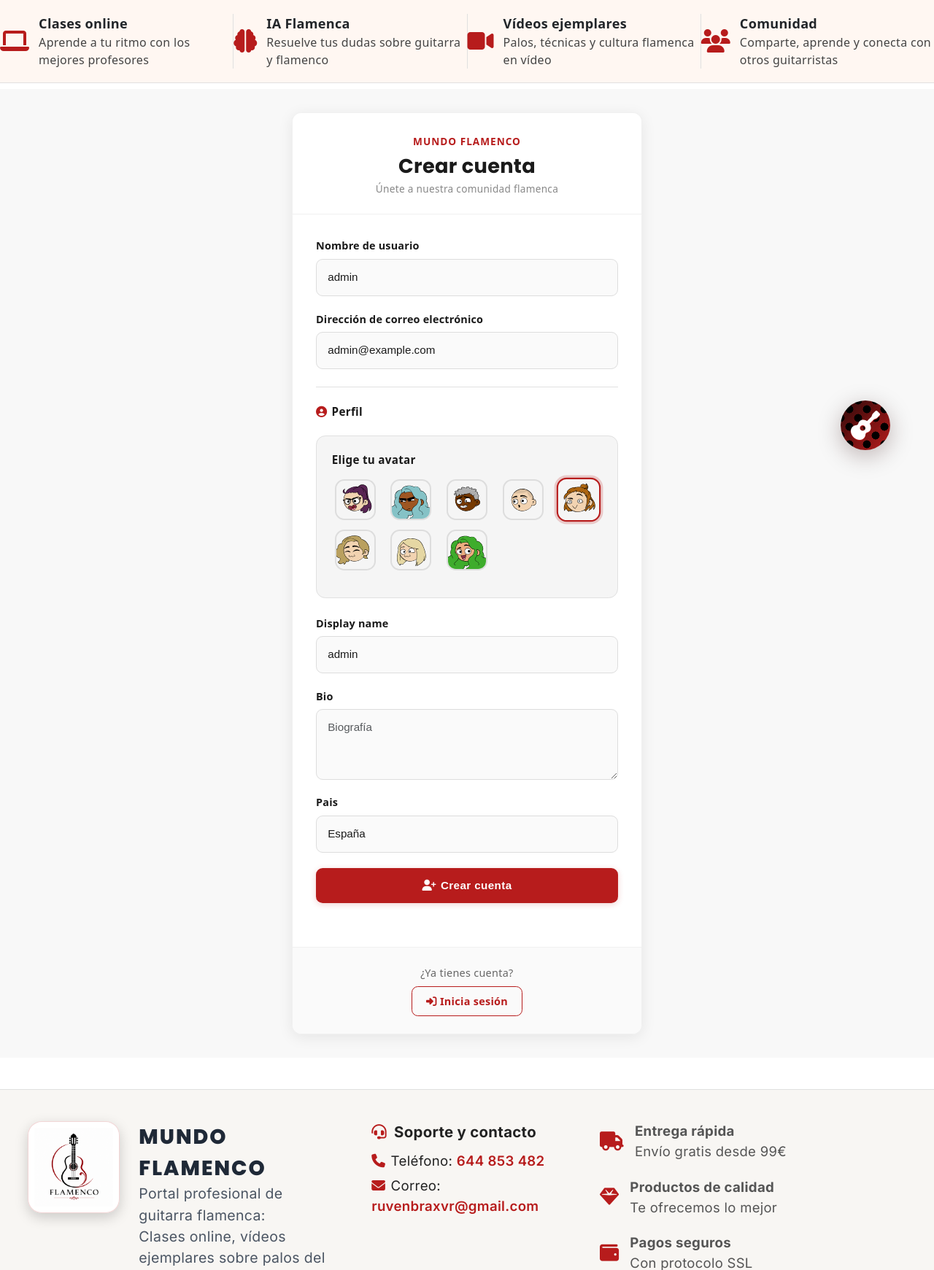
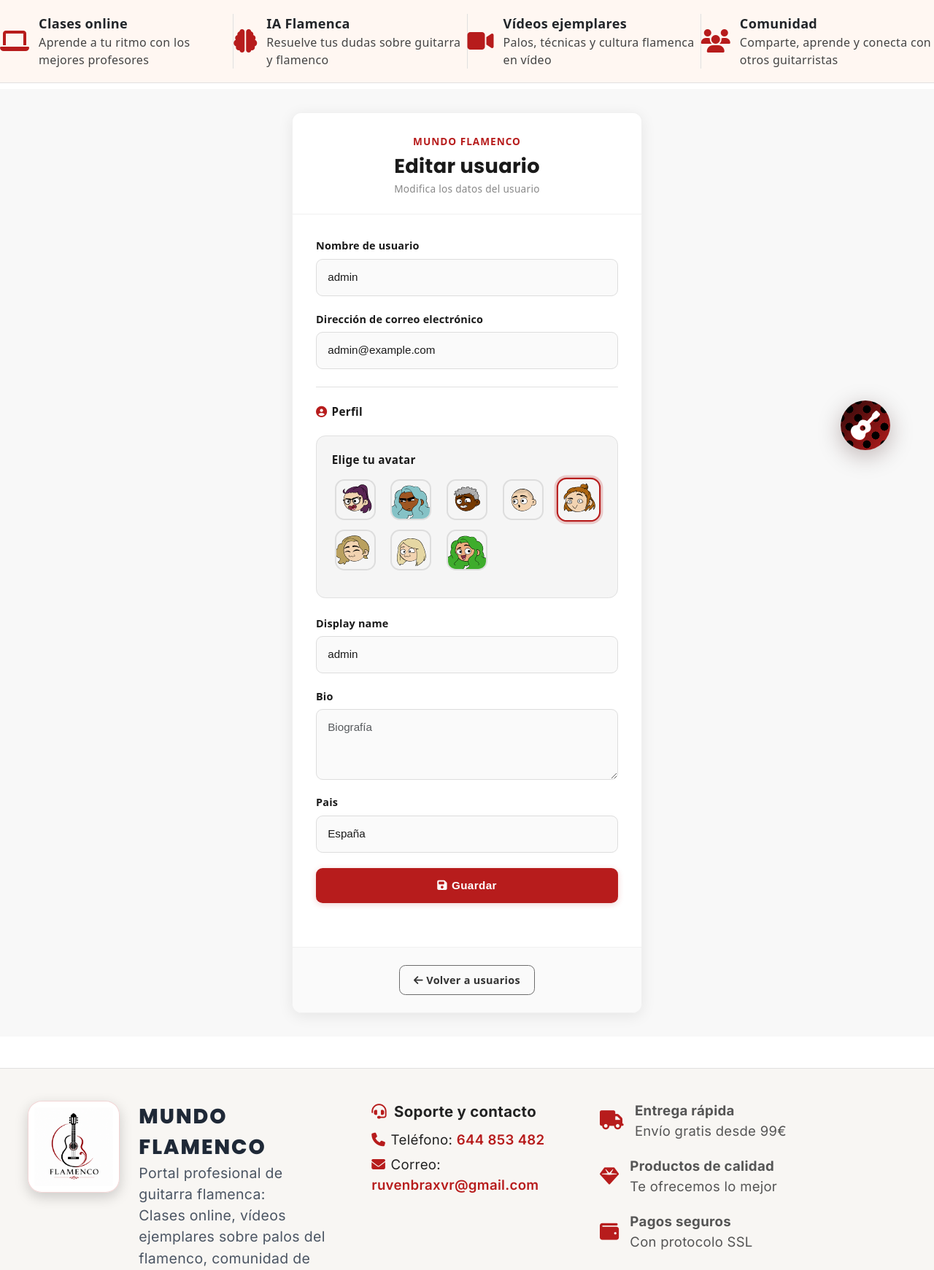
Before and after one commit to rvalrui0512/PROYECTO_TFG, a Django app: page /usuarios/1/editar/ in a window 1280 px wide. Shown: the part 123-1864 px from the top of the page at 73% size. Run offline with Django 5.2, Linux system fonts and the light colour scheme; data comes from the database, SQL or seed files in the repository; data that the repository does not hold is empty.

Commit message:
style(users): Distinto comportamiento en formulario según crear/editar — botón Guardar y pie personalizado

```diff
--- a/templates/users/user_form.html
+++ b/templates/users/user_form.html
@@ -1,5 +1,5 @@
 {% extends 'base.html' %}
-{% block title %}Crear cuenta - MUNDO FLAMENCO{% endblock %}
+{% block title %}{% if object %}Editar usuario - MUNDO FLAMENCO{% else %}Crear cuenta - MUNDO FLAMENCO{% endif %}{% endblock %}
 {% block content %}
 <style>
     .helptext { display: none !important; }
@@ -428,8 +428,8 @@
         <!-- Encabezado -->
         <div class="register-header">
             <div class="register-logo">MUNDO FLAMENCO</div>
-            <h1 class="register-title">Crear cuenta</h1>
-            <p class="register-subtitle">Únete a nuestra comunidad flamenca</p>
+            <h1 class="register-title">{% if object %}Editar usuario{% else %}Crear cuenta{% endif %}</h1>
+            <p class="register-subtitle">{% if object %}Modifica los datos del usuario{% else %}Únete a nuestra comunidad flamenca{% endif %}</p>
         </div>
 
         <!-- Cuerpo del formulario -->
@@ -543,17 +543,27 @@
 
                 <!-- Botón de envío -->
                 <button type="submit" class="register-btn">
-                    <i class="fa-solid fa-user-plus" style="margin-right: 0.4em;"></i>Crear cuenta
+                    {% if object %}
+                        <i class="fa-solid fa-save" style="margin-right: 0.4em;"></i>Guardar
+                    {% else %}
+                        <i class="fa-solid fa-user-plus" style="margin-right: 0.4em;"></i>Crear cuenta
+                    {% endif %}
                 </button>
             </form>
         </div>
 
         <!-- Pie -->
         <div class="register-footer">
-            <div class="register-footer-text">¿Ya tienes cuenta?</div>
-            <a href="{% url 'login' %}" class="login-link-btn">
-                <i class="fa-solid fa-sign-in-alt" style="margin-right: 0.3em;"></i>Inicia sesión
-            </a>
+            {% if object %}
+                <a href="{% url 'guitarra:user_list' %}" class="login-link-btn" style="border-color:#6c6c6c; color:#333;">
+                    <i class="fa-solid fa-arrow-left" style="margin-right: 0.3em;"></i>Volver a usuarios
+                </a>
+            {% else %}
+                <div class="register-footer-text">¿Ya tienes cuenta?</div>
+                <a href="{% url 'login' %}" class="login-link-btn">
+                    <i class="fa-solid fa-sign-in-alt" style="margin-right: 0.3em;"></i>Inicia sesión
+                </a>
+            {% endif %}
         </div>
     </div>
 </div>
```
